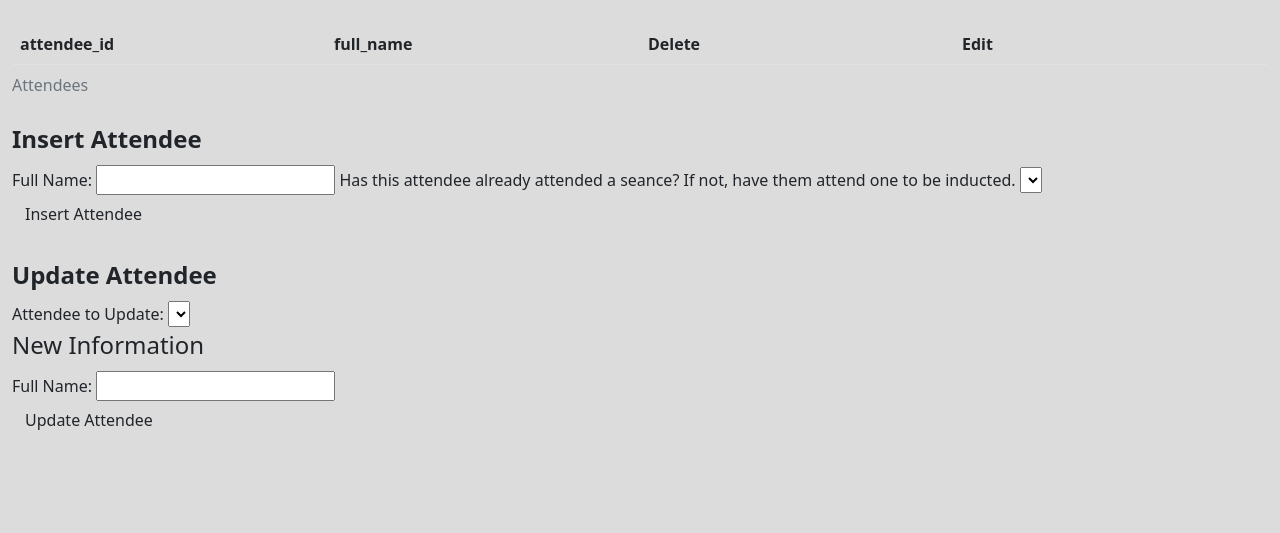
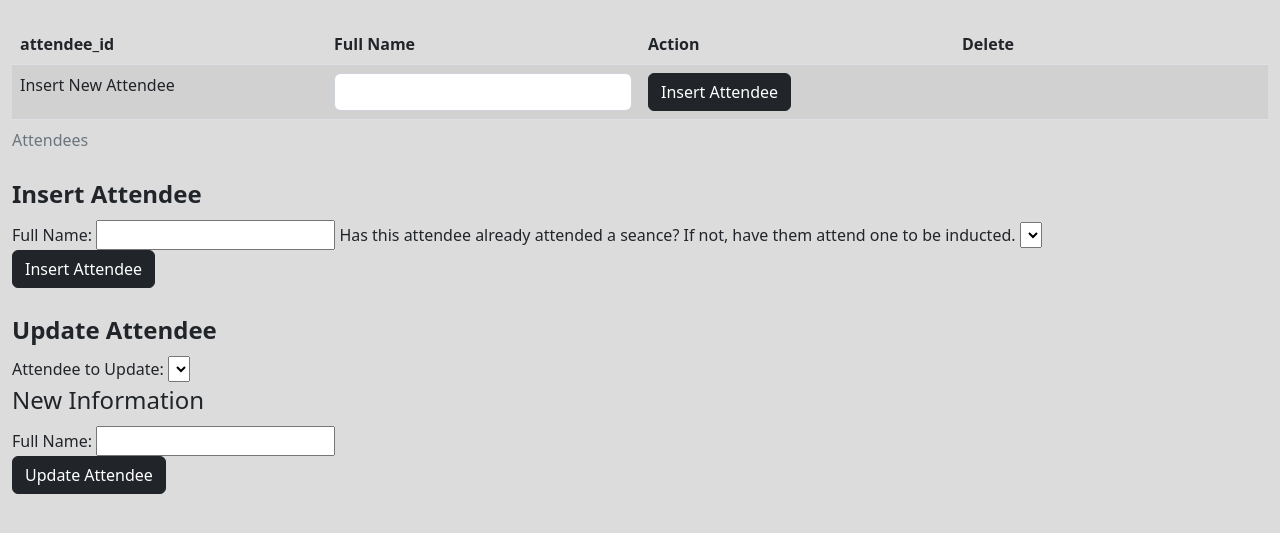
Before and after one commit to gmelsby/DataSeyance, a Flask app: page /attendees in a window 1280 px wide. Shown: the part 56-589 px from the top of the page. Run offline with Flask 2, Linux system fonts and the light colour scheme; data that the repository does not hold is empty; some libraries are stand-ins or nearby versions.

Commit message:
Updated ui and app.py for attendees.j2

```diff
--- a/app.py
+++ b/app.py
@@ -25,10 +25,30 @@ def index():
 
 @app.route('/attendees', methods=['GET', 'POST'])
 def attendees():
+    edit_form = -1
+
+        # we had a post so we are going to look at a parameter passed from a hidden form value
+        # get form values as dict
+
     if request.method == 'POST':
+
+        content = request.form.to_dict()
+        # this hidden form value will tell us what to do
+        action = content['action']
+
+        if action == 'insert' and content.get('insert_full_name').strip():
+            db.execute_query(queries['attendees']['insert_inline'], (content['insert_full_name'],))
+
+
+        if action == 'delete':
+            db.execute_query(queries['attendees'][action], (content['attendee_id'],))
+
+        if action == 'tagupdate':
+            edit_form = int(content['id_input'])
+
         # if the POST request has id_input the update form has been submitted
         # We only want to update if the name is nonempty
-        if request.form.get('id_input') and request.form.get('new_name'):
+        if request.form.get('id_input') and request.form.get('new_name') and not content.get('action'):
             # prepare entered strings for SQL Query
             full_name_input = request.form['new_name'].strip()
             id_input = request.form['id_input']
@@ -44,37 +64,32 @@ def attendees():
             # we need to call execute_queries to have all modifications executed as one
             # and pass in lists of queries and parameters
             cursor = db.execute_queries(queries['attendees']['insert'], [(request.form.get('name'),), (), (request.form.get('seance_id'),)])
-        return redirect('/attendees')
+
 
 
     # displays the table of all attendees
-    if request.method == 'GET':
-        args = request.args
-        # we could potentially ahve no get query parameters, so attendee_to_edit starts as None
-        attendee_to_edit = None
-        # if we have get query parameter indicating attendee_id we get the info for the dropdown
-        if args.get('id'):
-            cursor = db.execute_query(queries['attendees']['select_specific'], (int(args.get('id')),))
-            attendee_to_edit = cursor.fetchone()
+    # if request.method == 'GET':
+    args = request.args
+    # we could potentially ahve no get query parameters, so attendee_to_edit starts as None
+    attendee_to_edit = None
+    # if we have get query parameter indicating attendee_id we get the info for the dropdown
+    if args.get('id'):
+        cursor = db.execute_query(queries['attendees']['select_specific'], (int(args.get('id')),))
+        attendee_to_edit = cursor.fetchone()
 
-        # attendee data to be displayed in table and used for update dropdown
-        cursor = db.execute_query(queries['attendees']['select'])
-        attendee_data = cursor.fetchall()
+    # attendee data to be displayed in table and used for update dropdown
+    cursor = db.execute_query(queries['attendees']['select'])
+    attendee_data = cursor.fetchall()
 
-        # seance data to be used in dropdown for adding an attendee
-        cursor = db.execute_query(queries['seances']['select'])
-        seance_data = cursor.fetchall()
+    # seance data to be used in dropdown for adding an attendee
+    cursor = db.execute_query(queries['seances']['select'])
+    seance_data = cursor.fetchall()
 
-        return render_template('attendees.j2', attendee_data=attendee_data, seance_data=seance_data, attendee_to_edit=attendee_to_edit)
+    return render_template('attendees.j2', attendee_data=attendee_data, seance_data=seance_data
+                           , attendee_to_edit=attendee_to_edit, edit_form=edit_form)
 
 
-@app.route('/delete_attendee/<int:id>')
-def delete_attendee(id):
-    query = queries['attendees']['delete']
-    cursor = db.execute_query(query, (id,))
 
-
-    return redirect('/attendees')
 
 
 @app.route('/channelings', methods=['GET', 'POST'])
--- a/models/queries.toml
+++ b/models/queries.toml
@@ -10,6 +10,7 @@ delete = "DELETE FROM Attendees WHERE attendee_id = %s;"
 select = "SELECT attendee_id, full_name FROM Attendees;"
 select_specific = "SELECT attendee_id, full_name FROM Attendees WHERE attendee_id = %s;"
 
+insert_inline = "INSERT INTO Attendees (full_name) VALUES (%s);"
 
 [channelings]
 insert = """
--- a/templates/attendees.j2
+++ b/templates/attendees.j2
@@ -3,27 +3,80 @@
 {% block title %}Attendees{% endblock %}
 {% block content %}
 <div class="container-fluid">
-<table class="table">
+<table class="table table-striped">
   <caption>Attendees</caption>
   <thead>
   <tr>
     <th>attendee_id</th>
-    <th>full_name</th>
+    <th>Full Name</th>
+    <th>Action</th>
     <th>Delete</th>
-    <th>Edit</th>
   </tr>
   </thead>
   <tbody>
   {% for attendee in attendee_data %}
+     {%if attendee['attendee_id'] == edit_form %}
+
+  <tr>
+  <form id="UpdateAttendee" method="POST">
+  <td>{{attendee['attendee_id']}}  </td>
+  <td><form id="UpdateSpirit" method="POST">
+  <input  type="text" class="form-control" name="new_name" value='{{attendee['full_name']}}'></td>
+    <td><input class="btn btn-primary" type="submit" id="SaveUpdateAttendee" value="Save">
+     <input type="hidden" name="id_input" value={{attendee['attendee_id']}}>
+   <input type="hidden" name="action" value="update">
+   <input type="hidden" name="edit_form" value=-1>
+    </td>
+   </form>
+    <td>
+       <form id="cancel" method="GET">
+      <input class="btn btn-secondary" type="submit" id="cancel" value="Cancel">
+     </td>
+        </form>
+
+  </tr>
+
+     {% else %}
   <tr>
     <td>{{attendee['attendee_id']}}</td>
     <td>{{attendee['full_name']}}</td>
-    <td><a href="delete_attendee/{{attendee['attendee_id']}}">Delete</a></td>
-    <td><a href="attendees?id={{attendee['attendee_id']}}">Edit</a></td>
+
+    <td>
+      <form id="UpdateSpirit" method="POST">
+        <input class="btn btn-secondary" type="submit" id="UpdateAttendee" value="Update Attendee">
+        <input type="hidden" name="action" value="tagupdate">
+        <input type="hidden" name="id_input" value={{attendee['attendee_id']}}
+        <input type="hidden" name="edit_form" value={{attendee['attendee_id']}}
+    </td>
+    </form>
+
+
+    <td>
+        <form id="DeleteAttendee" method="POST">
+        <input class="btn btn-danger" type="submit" id="DeleteAttendee" value="Delete Attendee">
+        <input type="hidden" name="action" value="delete">
+        <input type="hidden" name="attendee_id" value={{attendee['attendee_id']}}
+   </td>    </form>
   </tr>
+
+    {% endif %}
   {% endfor %}
+
+  <tr>
+  <div class="form-group">
+  <form id="InsertAttendee" method="POST">
+    <td>Insert New Attendee</td>
+    <td><input type="text" class="form-control" name="insert_full_name"></td>
+    <td colspan=2>   <input class="btn btn-dark" type="submit" id="InsertAttendee" value="Insert Attendee">
+         <input type="hidden" name="action" value="insert">
+   </td>
+  </form>
+  </div>
+</tr>
+
   </tbody>
 </table>
+
 
 <div id="insert" style="display: block">
   <form id="InsertAttendee" method="POST">
@@ -38,7 +91,7 @@
     {% endfor %}
   </select>
     </fieldset>
-    <input class="btn" type="submit" id="InsertAttendee" value="Insert Attendee">
+    <input  class="btn btn-dark"  type="submit" id="InsertAttendee" value="Insert Attendee">
   </form>
 </div>
 
@@ -63,7 +116,7 @@
     <legend>New Information</legend>
     <label> Full Name: </label> <input  type="text"  name="new_name" value="{{attendee_to_edit['full_name']}}">
     </fieldset>
-    <input class="btn" type="submit" id="UpdateAttendee" value="Update Attendee">
+    <input   class="btn btn-dark" type="submit" id="UpdateAttendee" value="Update Attendee">
   </form>
 </div>
 </div>
```
